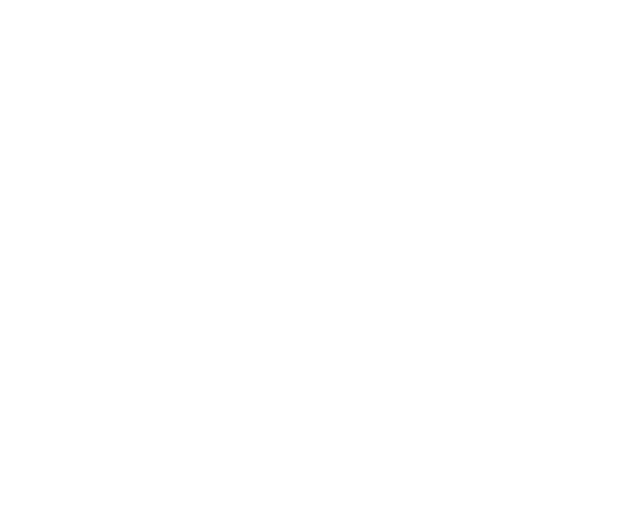
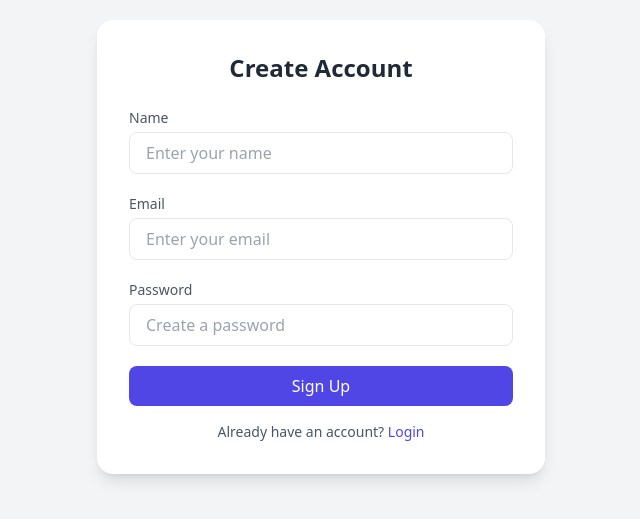
Before and after one commit to DEEPAN-3195/react-30days, a React (Vite) app: page /signup in a window 1280 px wide. Before the commit this address had no page. Shown: the part 153-672 px from the top of the page, without its empty margins (319-959 px from the left). Built offline with nearby package versions, Linux system fonts and the light colour scheme.

Commit message:
login/signup

```diff
--- /dev/null
+++ b/src/Components/login-signup/Login.jsx
@@ -0,0 +1,64 @@
+import { useState } from "react";
+import { Link, useNavigate } from "react-router-dom";
+export default function Login() {
+
+    const [email, setEmail] = useState("");
+    const [password, setPassword] = useState("");
+    console.log(email);
+
+    const navigate = useNavigate();
+    const handleSumbit = (e) => {
+        e.preventDefault();
+        navigate("/sucess-login")
+    }
+    return (
+        <div className="flex items-center justify-center min-h-screen bg-gray-100">
+            <div className="w-full max-w-md bg-white shadow-lg rounded-2xl p-8">
+                <h2 className="text-2xl font-bold text-center text-gray-800 mb-6">
+                    Login
+                </h2>
+
+                <form className="space-y-5" onSubmit={handleSumbit}>
+                    <div>
+                        <label className="block text-sm font-medium text-gray-600 mb-1" >
+                            Email
+                        </label>
+                        <input
+                            value={email}
+                            type="email"
+                            placeholder="Enter your email"
+                            className="w-full px-4 py-2 border rounded-lg focus:outline-none focus:ring-2 focus:ring-indigo-500"
+                            onChange={(e) => setEmail(e.target.value)}
+                        />
+                    </div>
+
+                    <div>
+                        <label className="block text-sm font-medium text-gray-600 mb-1">
+                            Password
+                        </label>
+                        <input
+                            type="password"
+                            placeholder="Enter your password"
+                            className="w-full px-4 py-2 border rounded-lg focus:outline-none focus:ring-2 focus:ring-indigo-500"
+                            onChange={(e) => setEmail(e.target.value)}
+                        />
+                    </div>
+
+                    <button
+                        type="submit"
+                        className="w-full bg-indigo-600 text-white font-medium py-2 rounded-lg hover:bg-indigo-700 transition"
+                    >
+                        Login
+                    </button>
+                </form>
+
+                <p className="text-sm text-center text-gray-600 mt-4">
+                    Don’t have an account?{" "}
+                    <Link to="/signup" className="text-indigo-600 hover:underline">
+                        Sign up
+                    </Link>
+                </p>
+            </div>
+        </div>
+    );
+}
--- /dev/null
+++ b/src/Components/login-signup/Signup.jsx
@@ -0,0 +1,70 @@
+import { Link, redirect, useNavigate } from "react-router-dom";
+
+export default function Signup() {
+
+    let navigate = useNavigate();
+
+    let handleSumbit = (e) => {
+        e.preventDefault();
+        navigate("/login");
+    }
+
+    return (
+        <div className="flex items-center justify-center min-h-screen bg-gray-100">
+            <div className="w-full max-w-md bg-white shadow-lg rounded-2xl p-8">
+                <h2 className="text-2xl font-bold text-center text-gray-800 mb-6">
+                    Create Account
+                </h2>
+
+                <form className="space-y-5" onSubmit={handleSumbit}>
+                    <div>
+                        <label className="block text-sm font-medium text-gray-600 mb-1">
+                            Name
+                        </label>
+                        <input
+                            type="text"
+                            placeholder="Enter your name"
+                            className="w-full px-4 py-2 border rounded-lg focus:outline-none focus:ring-2 focus:ring-indigo-500"
+                        />
+                    </div>
+
+                    <div>
+                        <label className="block text-sm font-medium text-gray-600 mb-1">
+                            Email
+                        </label>
+                        <input
+                            type="email"
+                            placeholder="Enter your email"
+                            className="w-full px-4 py-2 border rounded-lg focus:outline-none focus:ring-2 focus:ring-indigo-500"
+                        />
+                    </div>
+
+                    <div>
+                        <label className="block text-sm font-medium text-gray-600 mb-1">
+                            Password
+                        </label>
+                        <input
+                            type="password"
+                            placeholder="Create a password"
+                            className="w-full px-4 py-2 border rounded-lg focus:outline-none focus:ring-2 focus:ring-indigo-500"
+                        />
+                    </div>
+
+                    <button
+                        type="submit"
+                        className="w-full bg-indigo-600 text-white font-medium py-2 rounded-lg hover:bg-indigo-700 transition"
+                    >
+                        Sign Up
+                    </button>
+                </form>
+
+                <p className="text-sm text-center text-gray-600 mt-4">
+                    Already have an account?{" "}
+                    <Link to="/login" className="text-indigo-600 hover:underline">
+                        Login
+                    </Link>
+                </p>
+            </div>
+        </div>
+    );
+}
--- /dev/null
+++ b/src/Components/login-signup/SuccessLogin.jsx
@@ -0,0 +1,8 @@
+export default function About() {
+    return (
+        <div className="p-8 text-center">
+            <h2 className="text-3xl font-bold mb-4">Successfully login🎊🎊</h2>
+
+        </div>
+    );
+}
--- a/src/Home.jsx
+++ b/src/Home.jsx
@@ -7,6 +7,7 @@ const projects = [
   { day: "07", title: "Digital Clock", path: "/digital-clock" },
   { day: "09", title: "NavBar", path: "/navbar" },
   { day: "11", title: "Portfolio", path: "/portfolio" },
+  { day: "13", title: "Login/Signup", path: "/login" },
 ];
 
 export default function Home() {
--- a/src/main.jsx
+++ b/src/main.jsx
@@ -9,6 +9,9 @@ import TodoApp from "./Components/TodoApp.jsx";
 import DigitalClock from "./Components/DigitalClock.jsx";
 import Navbar from "./Components/Navbar.jsx";
 import PortfolioWebsite from "./Components/Portfolio-website/PortfolioWebsite.jsx";
+import Login from "./Components/login-signup/Login.jsx";
+import Signup from "./Components/login-signup/Signup.jsx";
+import SuccessLogin from "./Components/login-signup/SuccessLogin.jsx";
 
 ReactDOM.createRoot(document.getElementById("root")).render(
   <BrowserRouter>
@@ -20,6 +23,9 @@ ReactDOM.createRoot(document.getElementById("root")).render(
       <Route path="/digital-clock" element={<DigitalClock />} />
       <Route path="/navbar" element={<Navbar />} />
       <Route path="/portfolio/*" element={<PortfolioWebsite />} />
+      <Route path="/login" element={<Login />} />
+      <Route path="/signup" element={<Signup />} />
+      <Route path="/sucess-login" element={<SuccessLogin />} />
     </Routes>
   </BrowserRouter>
 );
```
